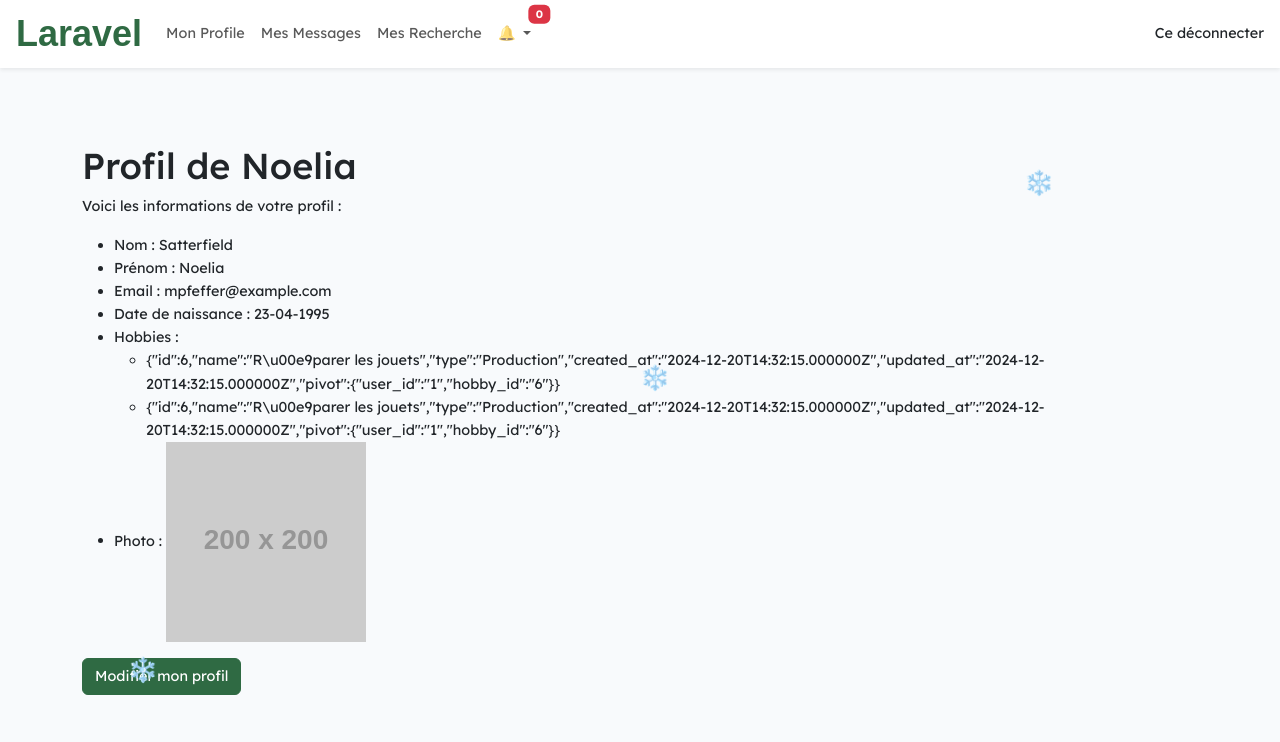
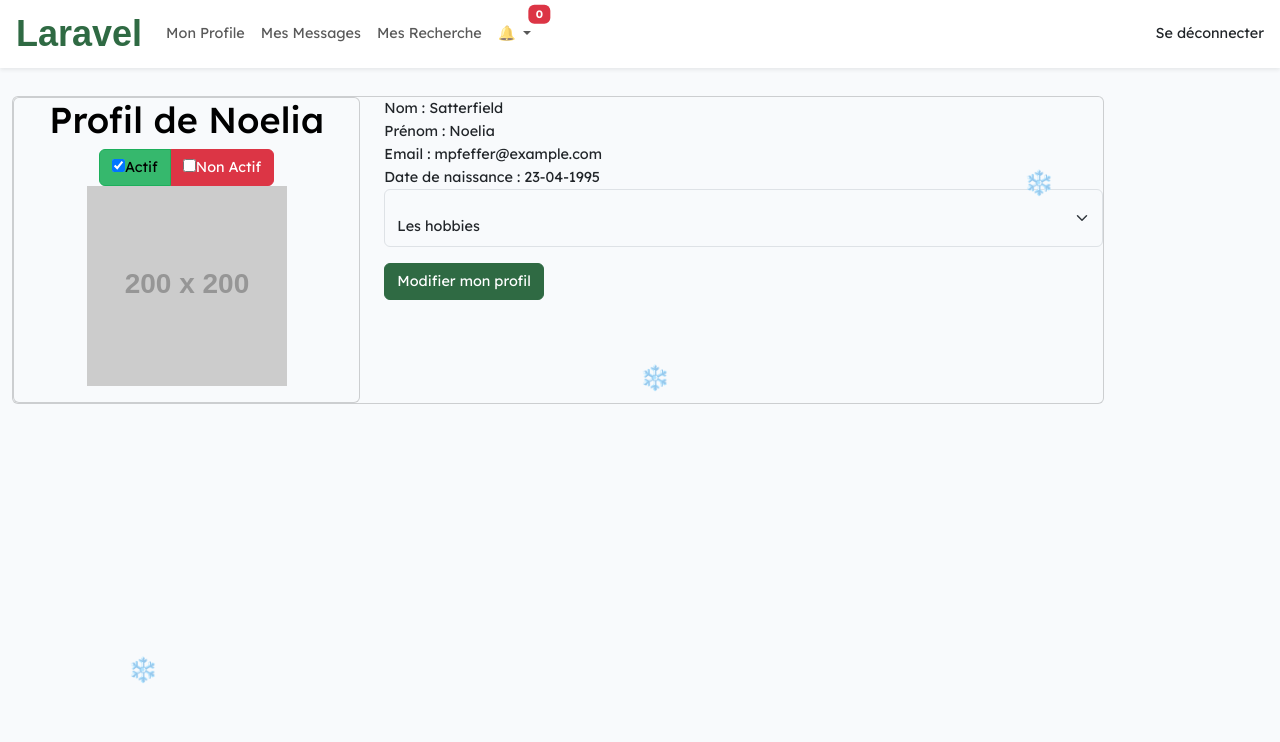
Before and after one commit to AnanasPTC/Papa_noel_company, a Laravel app: page /profile in a window 1280 px wide. Shown: the top 742 px of the page. Run offline with Laravel 12, Linux system fonts and the light colour scheme; a user stored in the database is signed in; data comes from the database, SQL or seed files in the repository; tables that the repository leaves empty hold one stand-in row (values such as "Sample post"); style sheets or scripts are compiled from the project's sources; some libraries are stand-ins or nearby versions; some web fonts are replaced.

Commit message:
mofif profil index mise en page

```diff
--- a/resources/views/layouts/components/navbar.blade.php
+++ b/resources/views/layouts/components/navbar.blade.php
@@ -71,7 +71,7 @@
                         <a class="dropdown-item" href="{{ route('logout') }}"
                             onclick="event.preventDefault();
                                                     document.getElementById('logout-form').submit();">
-                            Ce déconnecter
+                            Se déconnecter
                         </a>
                     </form>
                 </li>
--- a/resources/views/pages/profile/index.blade.php
+++ b/resources/views/pages/profile/index.blade.php
@@ -1,24 +1,52 @@
 @extends('layouts.app')
 
 @section('content')
-<div class="container py-5">
-    <div class="row justify content-center">
-        <div class="col-md-12">
+<div class="page-content page-container vertical-center" id="page-content">
+    <div class="padding">
+        <div class="row container d-flex justify-content-center">
+            <div class="col-xxl-6 col-xxl-12">
+                <div class="card user-card-full">
+                    <div class="row m-l-0 m-r-0">
+                        <div class="col-sm-4 bg-c-lite-green user-profile">
+                            <div class="card text-center text-black">
+                                <div class="m-b-25">
                                     <h1>Profil de {{ $user->firstname }}</h1>
-            <p>Voici les informations de votre profil :</p>
-            <ul>
+                                    <div class="btn-group btn-group-toggle" data-toggle="buttons">
+                                        <label class="btn btn-success active">
+                                          <input type="checkbox" checked>Actif
+                                        </label>
+                                        <label class="btn btn-danger">
+                                          <input type="checkbox">Non Actif
+                                        </label>
+                                    </div>
+                                    <style> ul.nolist { list-style-type: none;
+                                        padding-left: 0;
+                                        }
+                                    </style>
+                                    <ul class="nolist">
+                                        <li><img src="/storage/uploads/{{ $user->picture }}" alt="Photo de profil" class="img-fluid"></li>
+                                        <i class="mdi mdi-square-edit-outline feather icon-edit m-t-10 f-16"></i>
+                                    </ul>
+                                </div>
+                            </div>
+                        </div>
+                        <div class="col-sm-8">
+                            <div class="card-block">
+                                <ul class="nolist">
                                     <li>Nom : {{ $user->lastname }}</li>
                                     <li>Prénom : {{ $user->firstname }}</li>
                                     <li>Email : {{ $user->email }}</li>
                                     <li>Date de naissance : {{ \Carbon\Carbon::parse($user->birthdate)->format('d-m-Y') }}</li>
-                <li>Hobbies :
-                    <ul>
+                                    <li>
+                                        <div class="form-floating">
+                                            <select class="form-select" name="hobby" aria-label="Default select example">
+                                                <option value="" selected>Les hobbies</option>
                                                 @foreach($user->hobbies as $hobby)
-                            <li>{{ $hobby }}</li>
+                                                    <option value="{{ $hobby->id }}">{{ $hobby->name }}</option>
                                                 @endforeach
-                    </ul>
+                                            </select>
+                                        </div>
                                     </li>
-                <li>Photo : <img src="/storage/uploads/{{ $user->picture }}" alt="Photo de profil" class="img-fluid"></li>
                                 </ul>
                                 @if (Auth::id() == $user->id)
                                     <a href="{{ route('profile.edit', $user->id) }}" class="btn btn-primary">Modifier mon profil</a>
@@ -26,4 +54,9 @@
                             </div>
                         </div>
                     </div>
+                </div>
+            </div>
+        </div>
+    </div>
+</div>
 @endsection
```
Lines whose indentation alone changed are shown as unchanged.
